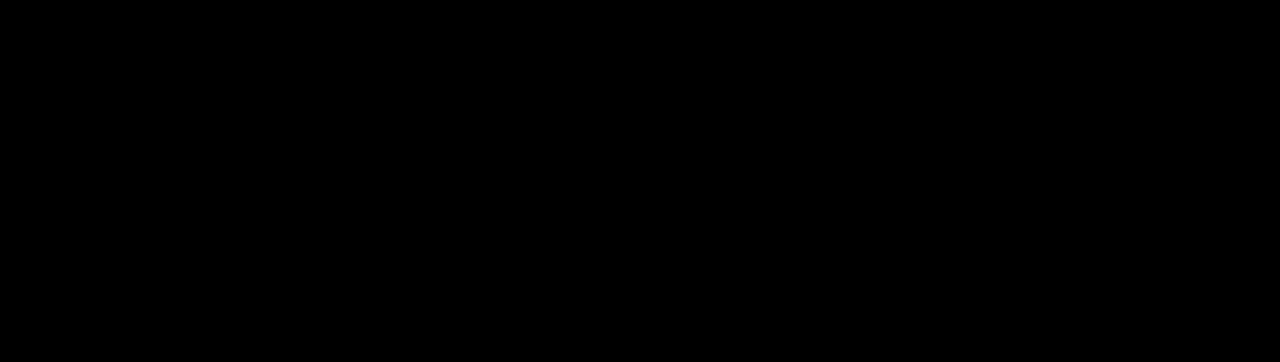
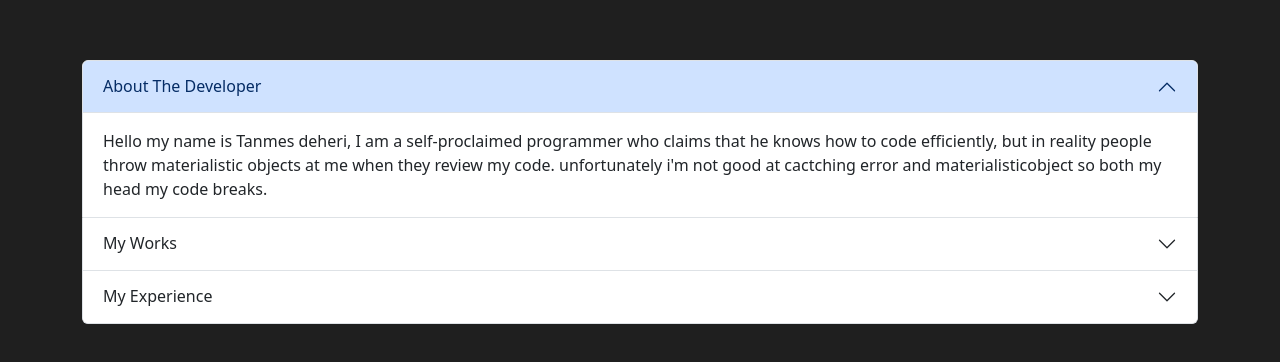
Before and after one commit to TanmesDeheri/Gamewebsite, a React (Create React App) app: page / in a window 1280 px wide. Shown: the part 164-526 px from the top of the page. Built offline with nearby package versions, Linux system fonts and the light colour scheme.

Commit message:
Added about page

```diff
--- a/src/App.js
+++ b/src/App.js
@@ -1,9 +1,9 @@
+import 'bootstrap/dist/css/bootstrap.min.css';
 import './App.css';
 import Controller from './Components/Controller';
-
 function App() {
   return (
-    <div className="App-main">
+    <div >
       <Controller/>
     </div>
   );
--- a/src/Components/About.jsx
+++ b/src/Components/About.jsx
@@ -1,9 +1,31 @@
+import Accordion from 'react-bootstrap/Accordion';
 import React from 'react'
-
-function About() {
+import '../Styles/About.css'
+export default function About(props) {
+  document.body.style.backgroundColor = props.toggleTheme
+  document.body.style.color = props.toggleTextColor
   return (
-    <div>{document.body.style.backgroundColor='black'}</div>
+    <div className="container">
+      <Accordion defaultActiveKey="0">
+        <Accordion.Item eventKey="0">
+          <Accordion.Header>About The Developer</Accordion.Header>
+          <Accordion.Body>
+            Hello my name is Tanmes deheri, I am a self-proclaimed programmer who claims that he knows how to code efficiently, but in reality people throw materialistic objects at me when they review my code. unfortunately i'm not good at cactching error and materialisticobject so both my head my code breaks.
+          </Accordion.Body>
+        </Accordion.Item>
+        <Accordion.Item eventKey="1">
+          <Accordion.Header>My Works</Accordion.Header>
+          <Accordion.Body>
+            well, you are watching one.
+          </Accordion.Body>
+        </Accordion.Item>
+        <Accordion.Item eventKey="2">
+          <Accordion.Header>My Experience</Accordion.Header>
+          <Accordion.Body>
+            "GHANTA !!!!"
+          </Accordion.Body>
+        </Accordion.Item>
+      </Accordion>
+    </div>
   )
 }
-
-export default About
--- a/src/Components/CommonButtons.jsx
+++ b/src/Components/CommonButtons.jsx
@@ -1,8 +1,8 @@
 import React from 'react'
 import Button from 'react-bootstrap/Button';
- const CommonButtons = () => {
+ const CommonButtons = (props) => {
   return (<>
-    <Button variant="outline-success"></Button>
+    <Button variant="outline-success">{props.title}</Button>
     </>
   )
 
--- a/src/Components/Controller.jsx
+++ b/src/Components/Controller.jsx
@@ -5,7 +5,7 @@
 const Controller=()=> {
   return (
     <div>
-      <About/>
+      <About toggleTheme='#1f1f1f' toggleTextColor='white'/>
     </div>
   )
 }
--- a/src/Components/Welcome.jsx
+++ b/src/Components/Welcome.jsx
@@ -1,5 +1,6 @@
 import React from 'react'
 import '../Styles/Welcome.css'
+import CommonButtons from './CommonButtons'
 const Welcome=()=> {
     return (
         <>
@@ -9,7 +10,7 @@
                     <p>Find any game you want</p>
                     <p>Download All the Games for free</p>
                 </div>
-                <button className='btn success'>Browse</button>
+                <CommonButtons title='Browse'/>
             </div>
         </>
     )
--- /dev/null
+++ b/src/Styles/About.css
@@ -0,0 +1,3 @@
+.container{
+    margin-top: 14em;
+}
```
Also changed, not shown: src/Styles/Welcome.css (+8 -8 lines), src/Components/MainPage.jsx (added).
